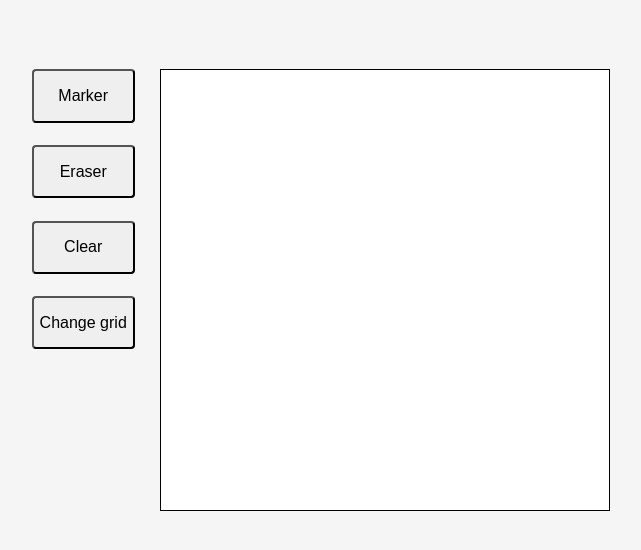
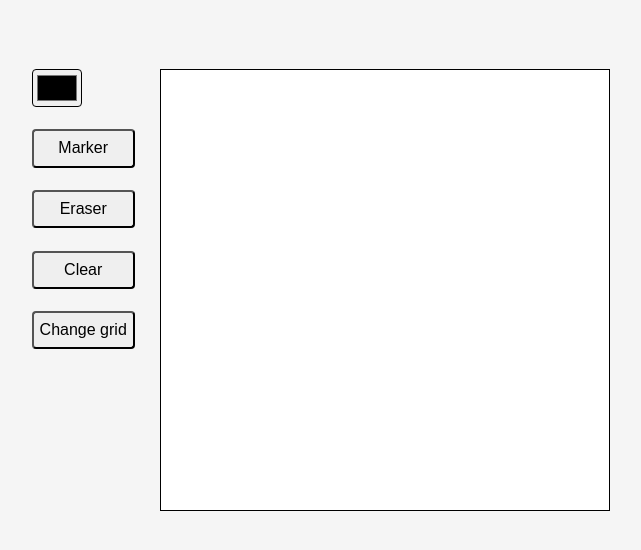
Before and after one commit to yeaung00/etch-a-sketch, a plain HTML site: page index.html in a window 1280 px wide. Shown: the part 100-650 px from the top of the page, without its empty margins (319-960 px from the left). Drawn offline with Linux system fonts and the light colour scheme.

Commit message:
layering

```diff
--- a/index.html
+++ b/index.html
@@ -13,7 +13,8 @@
         <h1 class = "title"> Etch-a-Sketch</h1>
         <div class = "app">
             <div class = "tools">
-                <button class = "marker">Marker</button>
+                <input type="color" class = "colorPicker" value="#000000">
+                <button class = "marker"> Marker </button>
                 <button class = "eraser"> Eraser </button>
                 <button class = "clear"> Clear </button>
                 <button class = "gridDimensions">Change grid</button>
```
